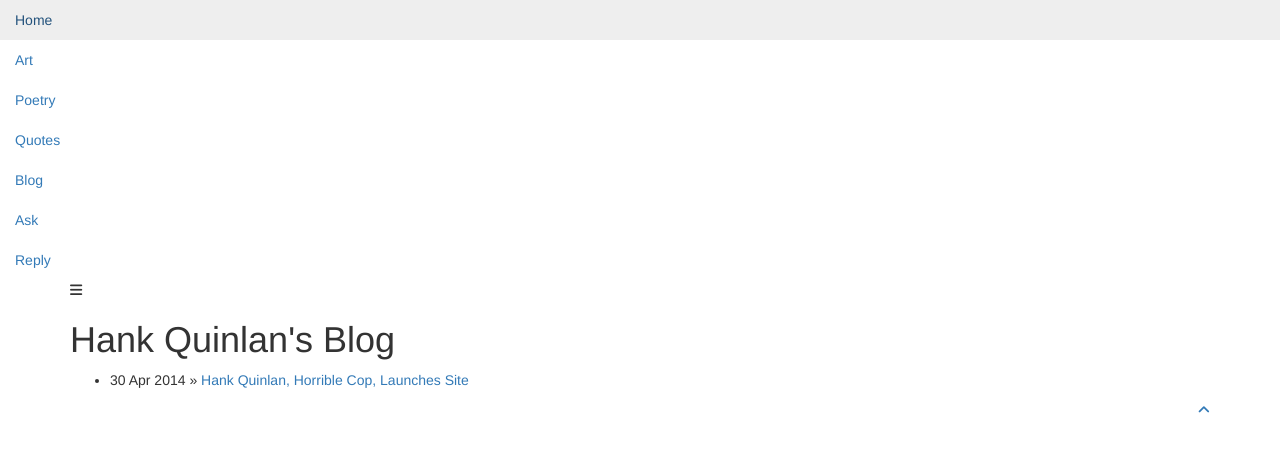
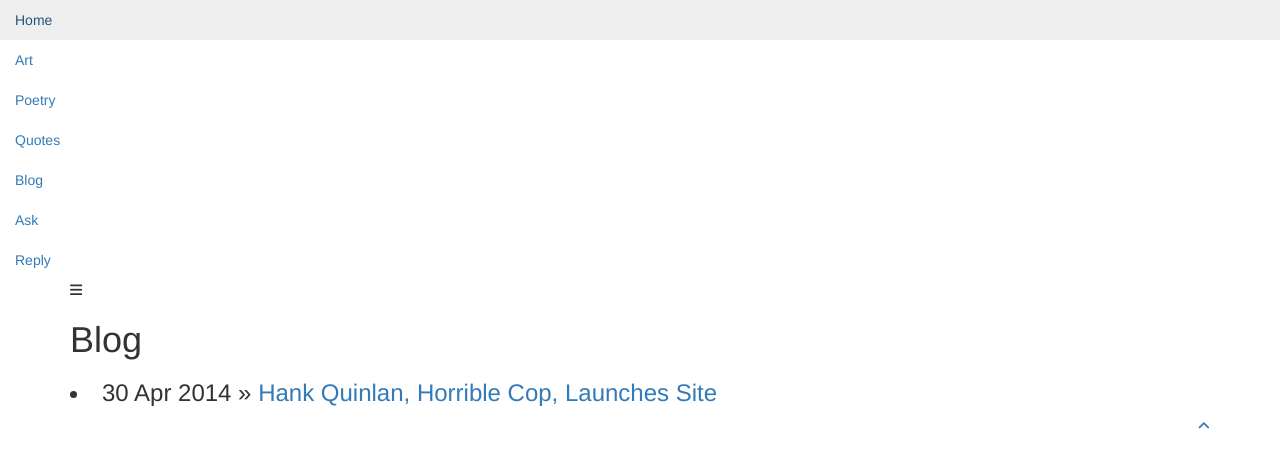
Before and after one commit to puds/serriferous.github.io, a Jekyll site: the page built from blog/index.html, in a window 1280 px wide. Shown: the top 468 px of the page. Built offline with Jekyll 4.4.1, drawn with Linux system fonts in a browser that asks for light colours; nearby versions of some CDN libraries; library files that are not in the unit come from our copies; comment, search, counter and statistics services are not loaded.

Commit message:
Update index.html

```diff
--- a/blog/index.html
+++ b/blog/index.html
@@ -1,11 +1,11 @@
 ---
 layout: default
-title: Hank Quinlan's Blog
+title: Blog
 ---
 	<h1>{{ page.title }}</h1>
-	<ul class="posts">
 
-	  {% for post in site.posts %}
-	    <li><span>{{ post.date | date_to_string }}</span> » <a href="{{ post.url }}" title="{{ post.title }}">{{ post.title }}</a></li>
+	  {% for blog in site.categories.blog %}
+	    <h3><li><span>{{ blog.date | date_to_string }}</span> » <a href="{{ blog.url }}" title="{{ blog.title }}">{{ blog.title }}</a></li></h3>
 	  {% endfor %}
 	</ul>
+	<p></p>
```
